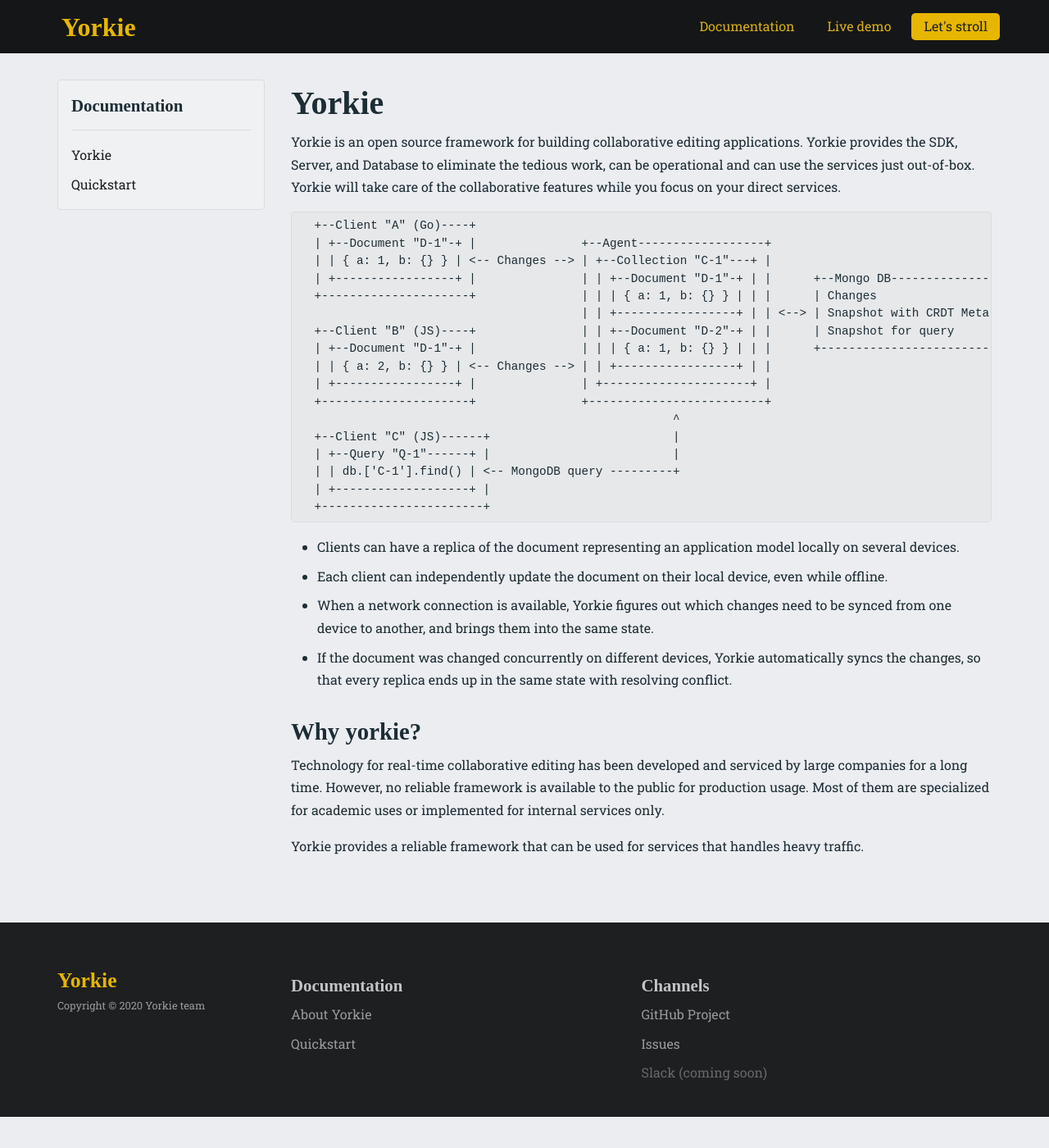
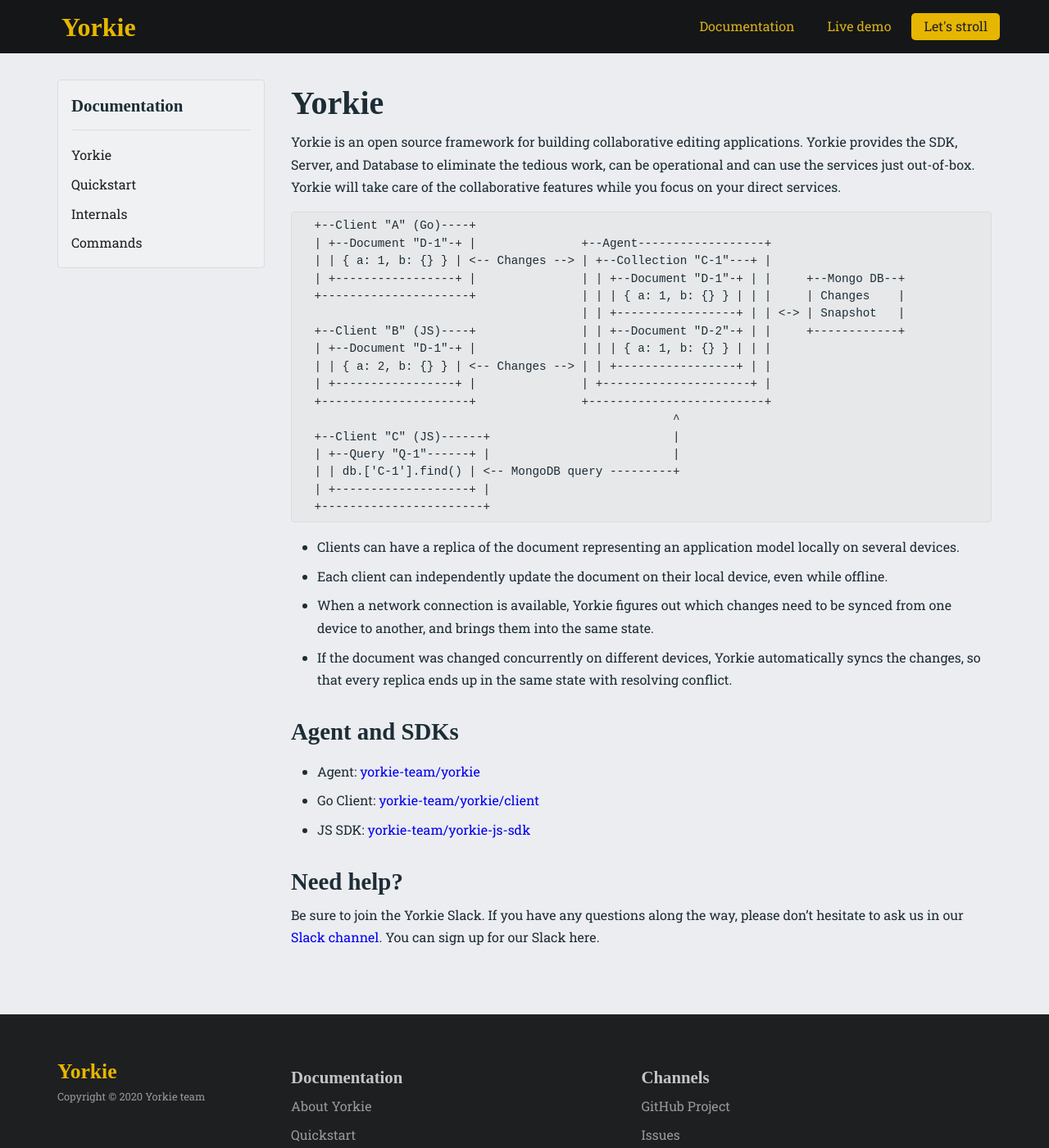
Before and after one commit to hackerwins/homepage-old, a Jekyll site: the page built from docs/master/index.md, in a window 1280 px wide and 1400 px high. Shown: the whole window at 82% size. Built offline with Jekyll 4.4.1, drawn with Linux system fonts in a browser that asks for light colours; nearby versions of some CDN libraries; some web fonts are replaced; a script that is not in the unit is left out; our own code applies the rules of GitHub Pages for plain Markdown files.

Commit message:
Add "internals" and "commands" documents

```diff
--- a/_layouts/docs.html
+++ b/_layouts/docs.html
@@ -14,6 +14,8 @@
             <ul>
               <li><a href="/docs/master">Yorkie</a></li>
               <li><a href="/docs/master/quickstart">Quickstart</a></li>
+              <li><a href="/docs/master/internals">Internals</a></li>
+              <li><a href="/docs/master/commands">Commands</a></li>
             </ul>
           </div>
         </div>
--- a/docs/master/index.md
+++ b/docs/master/index.md
@@ -10,11 +10,11 @@
   +--Client "A" (Go)----+
   | +--Document "D-1"-+ |               +--Agent------------------+
   | | { a: 1, b: {} } | <-- Changes --> | +--Collection "C-1"---+ |
-  | +-----------------+ |               | | +--Document "D-1"-+ | |      +--Mongo DB---------------+
-  +---------------------+               | | | { a: 1, b: {} } | | |      | Changes                 |
-                                        | | +-----------------+ | | <--> | Snapshot with CRDT Meta |
-  +--Client "B" (JS)----+               | | +--Document "D-2"-+ | |      | Snapshot for query      |
-  | +--Document "D-1"-+ |               | | | { a: 1, b: {} } | | |      +-------------------------+
+  | +-----------------+ |               | | +--Document "D-1"-+ | |     +--Mongo DB--+
+  +---------------------+               | | | { a: 1, b: {} } | | |     | Changes    |
+                                        | | +-----------------+ | | <-> | Snapshot   |
+  +--Client "B" (JS)----+               | | +--Document "D-2"-+ | |     +------------+
+  | +--Document "D-1"-+ |               | | | { a: 1, b: {} } | | |
   | | { a: 2, b: {} } | <-- Changes --> | | +-----------------+ | |
   | +-----------------+ |               | +---------------------+ |
   +---------------------+               +-------------------------+
@@ -31,8 +31,11 @@
  - When a network connection is available, Yorkie figures out which changes need to be synced from one device to another, and brings them into the same state.
  - If the document was changed concurrently on different devices, Yorkie automatically syncs the changes, so that every replica ends up in the same state with resolving conflict.
 
-### Why yorkie?
+### Agent and SDKs
+ - Agent: [yorkie-team/yorkie](https://github.com/yorkie-team/yorkie)
+ - Go Client: [yorkie-team/yorkie/client](https://github.com/yorkie-team/yorkie/tree/master/client)
+ - JS SDK: [yorkie-team/yorkie-js-sdk](https://github.com/yorkie-team/yorkie-js-sdk)
 
-Technology for real-time collaborative editing has been developed and serviced by large companies for a long time. However, no reliable framework is available to the public for production usage. Most of them are specialized for academic uses or implemented for internal services only.
+### Need help?
 
-Yorkie provides a reliable framework that can be used for services that handles heavy traffic.
+Be sure to join the Yorkie Slack. If you have any questions along the way, please don’t hesitate to ask us in our [Slack channel](https://dev-yorkie.slack.com/). You can sign up for our Slack here.
```
Also changed, not shown: docs/master/commands.md (added, +41 -0 lines), docs/master/internals.md (added, +15 -0 lines), docs/master/quickstart.md (+2 -3 lines), index.md (+43 -40 lines).
